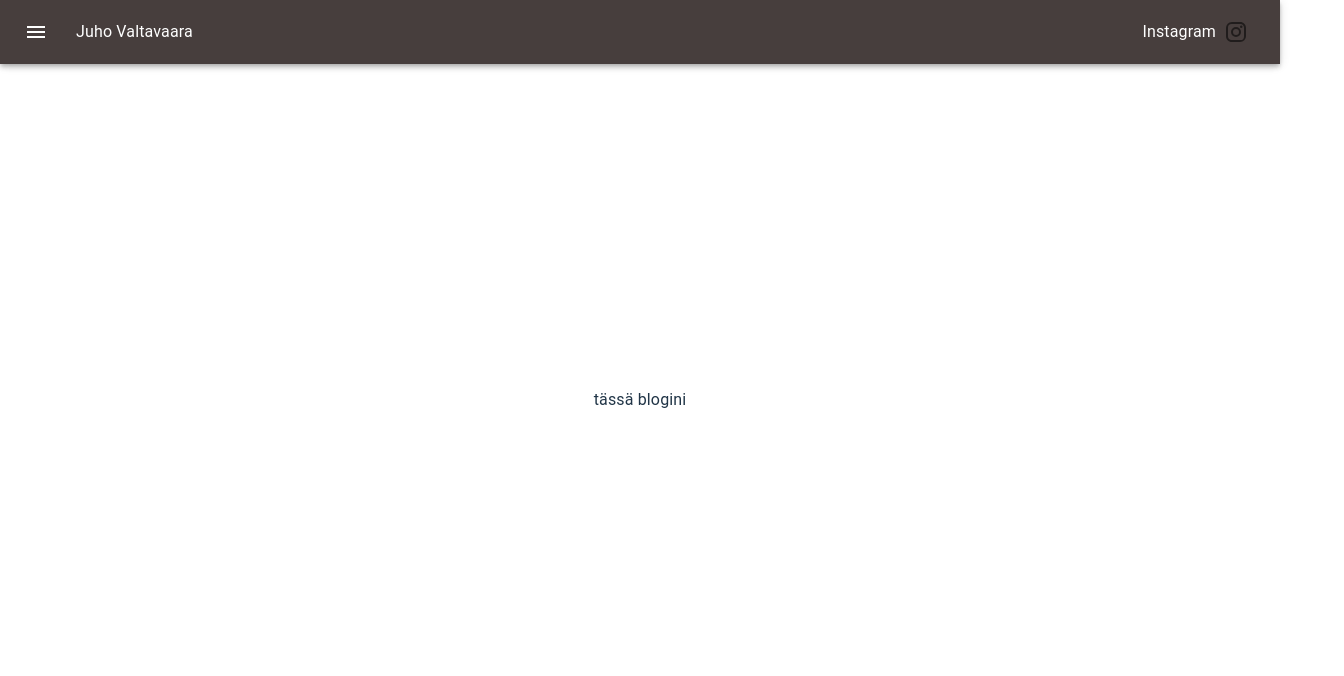
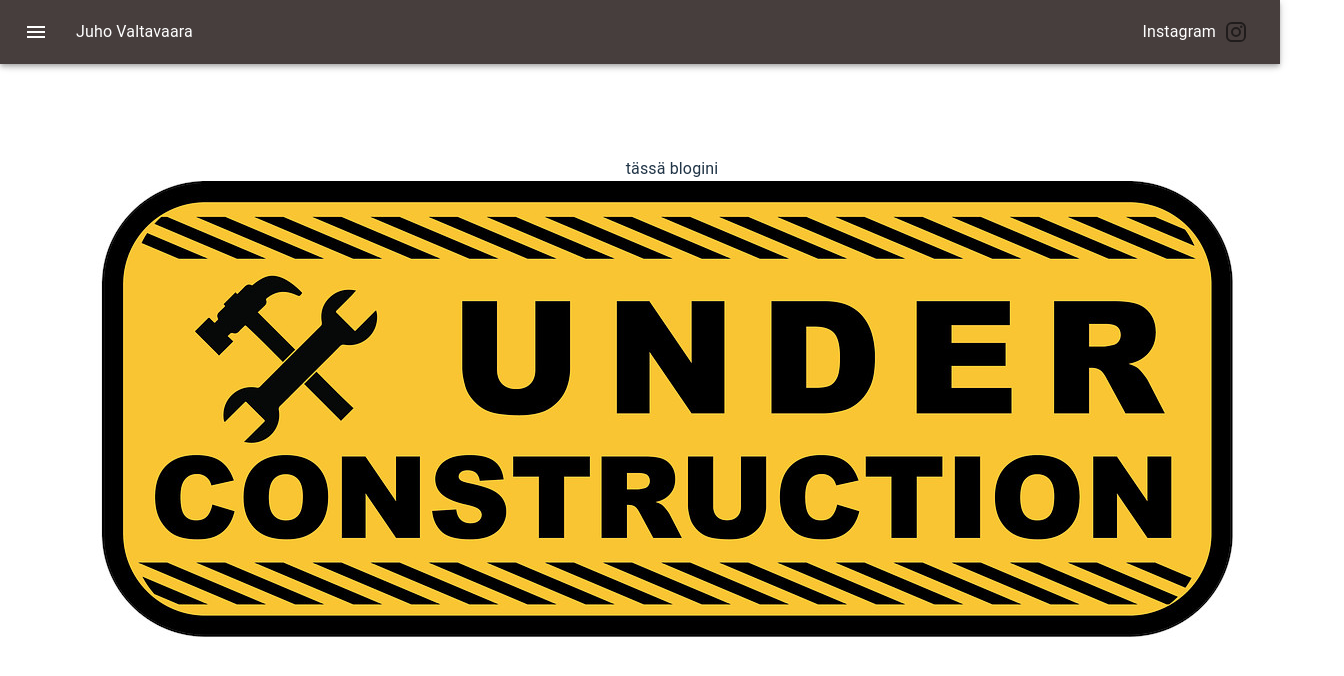
Before and after one commit to juvalta/blogi, a React (Vite) app: page /blogi in a window 1280 px wide. Shown: the top 676 px of the page, 1344 px wide, since content can reach past the window. Built offline with nearby package versions, Linux system fonts and the light colour scheme.

Commit message:
under construction

```diff
--- a/src/componenets/Header.jsx
+++ b/src/componenets/Header.jsx
@@ -7,7 +7,6 @@ import MenuIcon from '@mui/icons-material/Menu';
 import Toolbar from '@mui/material/Toolbar';
 import Button from '@mui/material/Button';
 import InstagramIcon from '@mui/icons-material/Instagram';
-
 import Menu from '@mui/material/Menu';
 import MenuItem from '@mui/material/MenuItem';
 import { Link } from "react-router-dom";
--- a/src/componenets/LandingPage.jsx
+++ b/src/componenets/LandingPage.jsx
@@ -8,13 +8,14 @@ import Toolbar from '@mui/material/Toolbar';
 import Button from '@mui/material/Button';
 import InstagramIcon from '@mui/icons-material/Instagram';
 import Header from "./header";
+import underconstruction from "../assets/underconstruction.jpg";
 
 function LandingPage() {
 
     return (
         <>
             <Header />
-
+            <img src={underconstruction} />
         </>
     )
 }
```
Also changed, not shown: src/assets/underconstruction.jpg (added), src/assets/underconstruction.webp (added).
